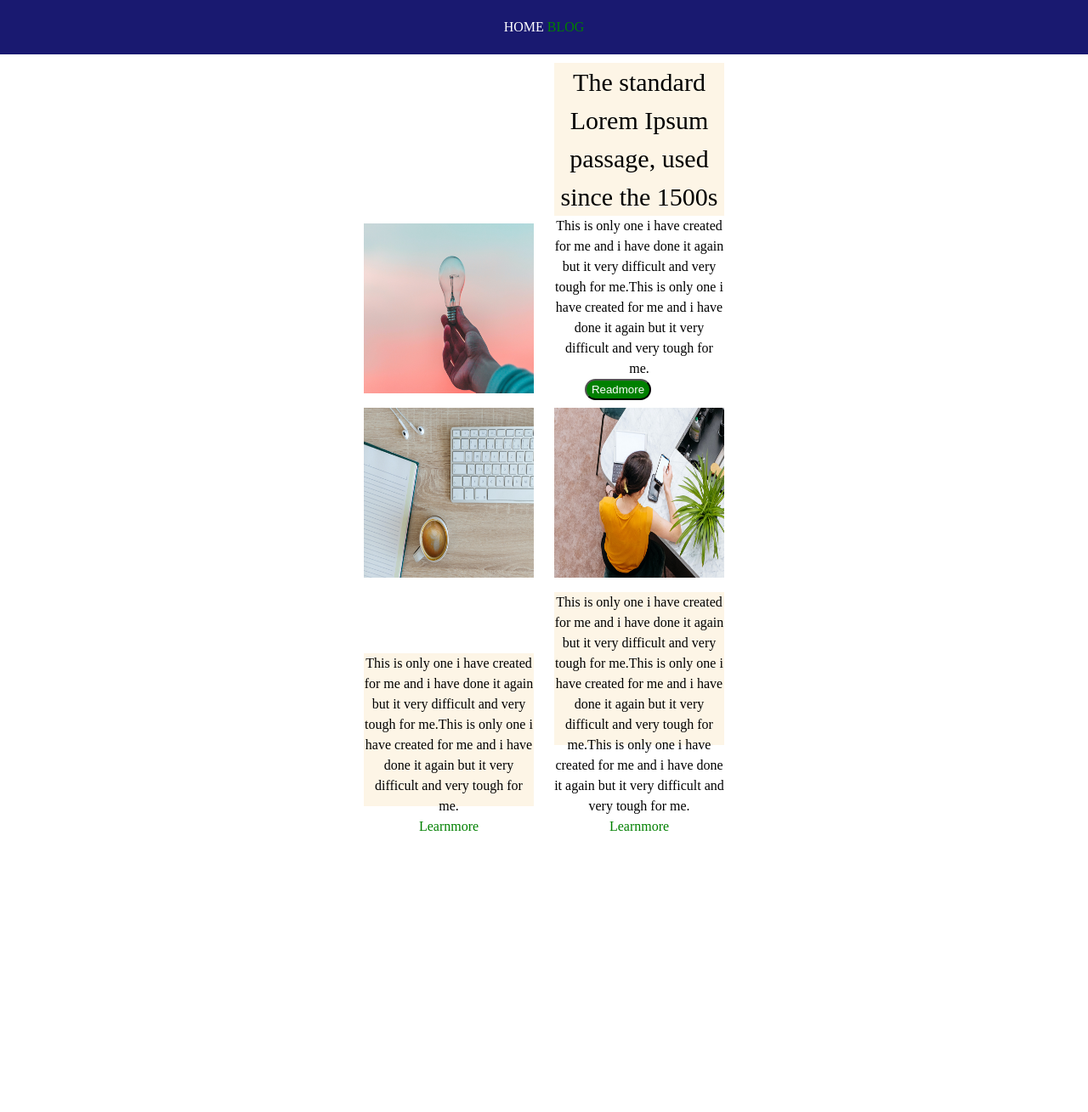
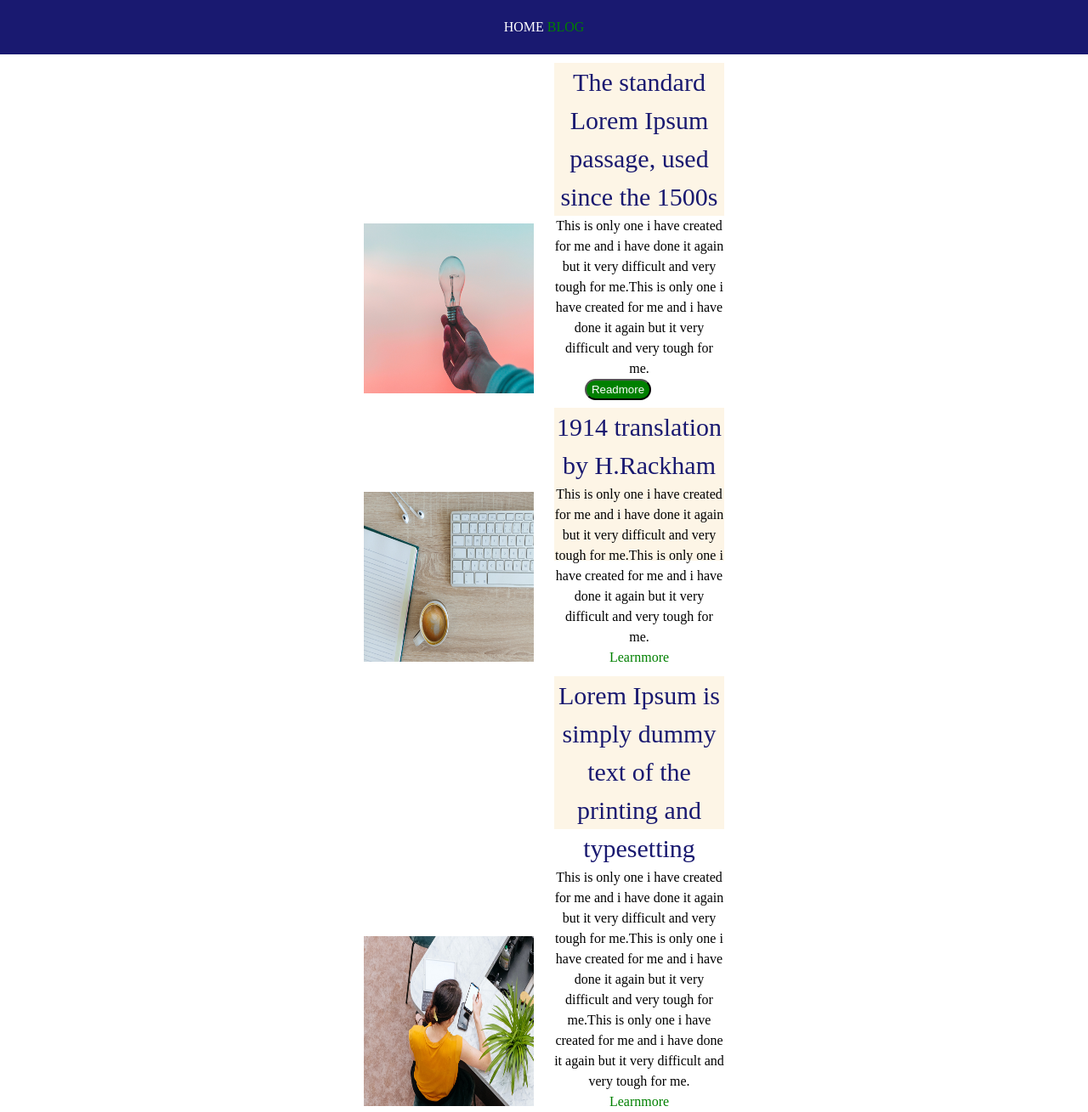
Before and after one commit to chaitu0038/Assignment, a plain HTML site: page blog.html in a window 1280 px wide. Shown: the whole page at 85% size. Before the commit the page ends 985 px from the top, so only its background shows below. Drawn offline with Linux system fonts and the light colour scheme.

Commit message:
Update blog.html

```diff
--- a/blog.html
+++ b/blog.html
@@ -15,7 +15,7 @@
 			<div class="blog">
 				<div class="box1"><img src="assests/media/pic01.png" alt="pic01" height="200" width="200"></div>
 				<div class="box1">
-					<h2>The standard Lorem Ipsum passage, used since the 1500s</h2>
+					<h2 class="heading">The standard Lorem Ipsum passage, used since the 1500s</h2>
 					<p>
 						This is only one i have created for me and i have done it again but it very difficult and very tough for me.This is only one i have created for me and i have done it again but it very difficult and very tough for me.
 					</p>
@@ -25,16 +25,19 @@
 			</div>
 			<div>
 				<div class="box1"><img src="assests/media/pic02.png" alt="pic02" height="200" width="200"></div>
-				<div class="box1"><img src="assests/media/pic03.png" alt="pic03" height="200" width="200"></div>
-			</div>
-			<div>
 				<div class="box1">
+					<h2 class="heading">1914 translation by H.Rackham</h2>
 					<p>
 						This is only one i have created for me and i have done it again but it very difficult and very tough for me.This is only one i have created for me and i have done it again but it very difficult and very tough for me.
 					</p>
 					<a href="#" class="color">Learnmore</a>
 				</div>
+			</div>
+			<div>
+				<div class="box1"><img src="assests/media/pic03.png" alt="pic03" height="200" width="200"></div>
+
 				<div class="box1">
+					<h2 class="heading">Lorem Ipsum is simply dummy text of the printing and typesetting</h2>
 					<p>
 						This is only one i have created for me and i have done it again but it very difficult and very tough for me.This is only one i have created for me and i have done it again but it very difficult and very tough for me.This is only one i have created for me and i have done it again but it very difficult and very tough for me.
 					</p>
```
